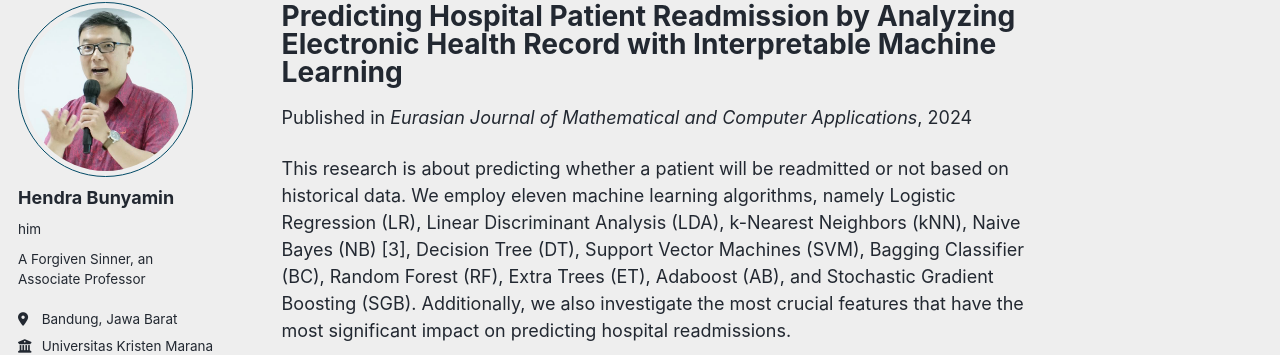
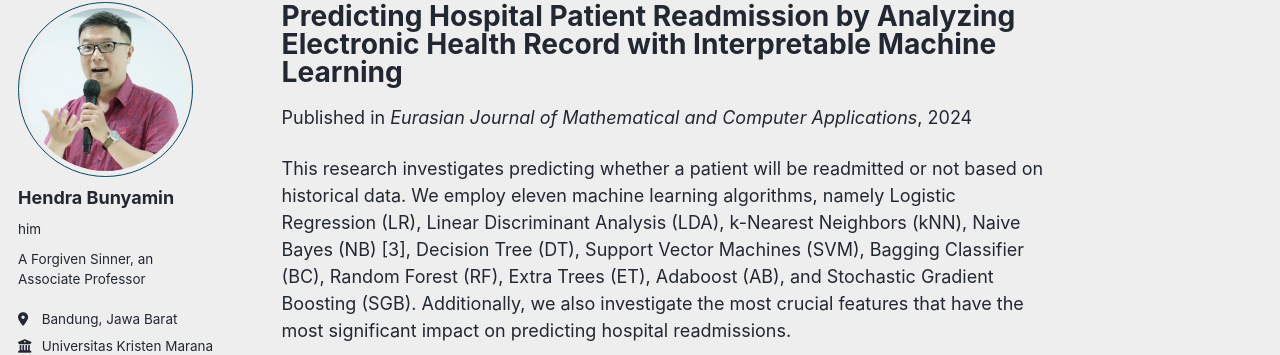
Before and after one commit to hbunyamin/hbunyamin.github.io, a Jekyll site: the page built from _publications/2024-10-01-paper-title-number-5.md, in a window 1280 px wide and 1011 px high. Shown: the part 99-454 px from the top of the window. Built offline with Jekyll 4.4.1, drawn with Linux system fonts in a browser that asks for light colours; some web fonts are replaced; a script bundle is joined from its source files by our own code; library files that are not in the unit come from our copies.

Commit message:
Update CV and Readmission

```diff
--- a/_publications/2024-10-01-paper-title-number-5.md
+++ b/_publications/2024-10-01-paper-title-number-5.md
@@ -11,4 +11,4 @@ citation: # none
 bibtexurl: "https://hbunyamin.github.io/files/ejmca-2024-readmission.bib"
 ---
 
-This research is about predicting whether a patient will be readmitted or not based on historical data. We employ eleven machine learning algorithms, namely Logistic Regression (LR), Linear Discriminant Analysis (LDA), k-Nearest Neighbors (kNN), Naive Bayes (NB) [3], Decision Tree (DT), Support Vector Machines (SVM), Bagging Classifier (BC), Random Forest (RF), Extra Trees (ET), Adaboost (AB), and Stochastic Gradient Boosting (SGB). Additionally, we also investigate the most crucial features that have the most significant impact on predicting hospital readmissions.
+This research investigates predicting whether a patient will be readmitted or not based on historical data. We employ eleven machine learning algorithms, namely Logistic Regression (LR), Linear Discriminant Analysis (LDA), k-Nearest Neighbors (kNN), Naive Bayes (NB) [3], Decision Tree (DT), Support Vector Machines (SVM), Bagging Classifier (BC), Random Forest (RF), Extra Trees (ET), Adaboost (AB), and Stochastic Gradient Boosting (SGB). Additionally, we also investigate the most crucial features that have the most significant impact on predicting hospital readmissions.
```
